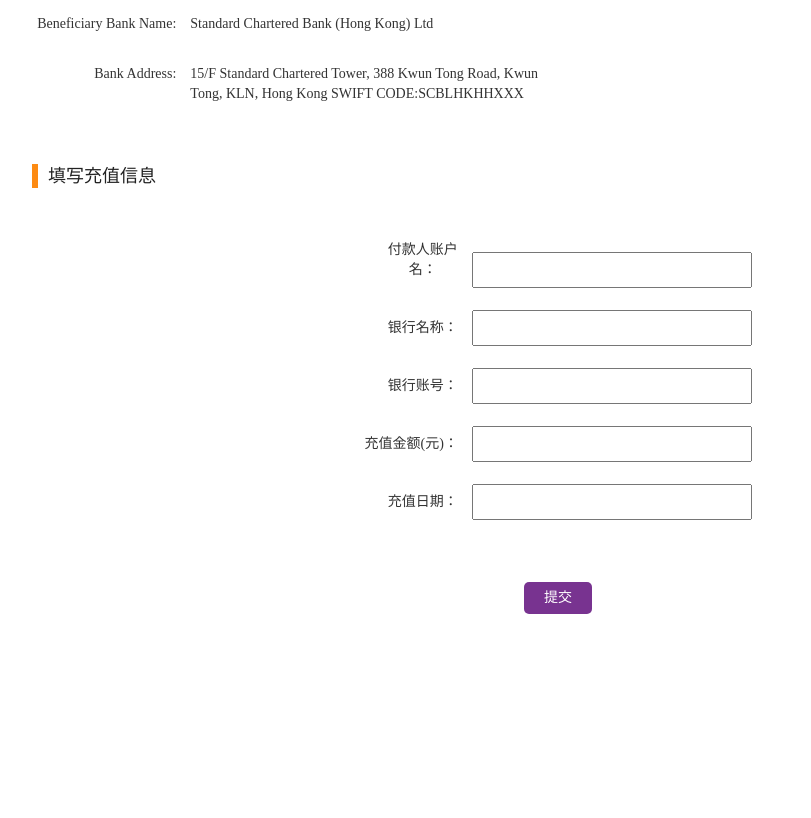
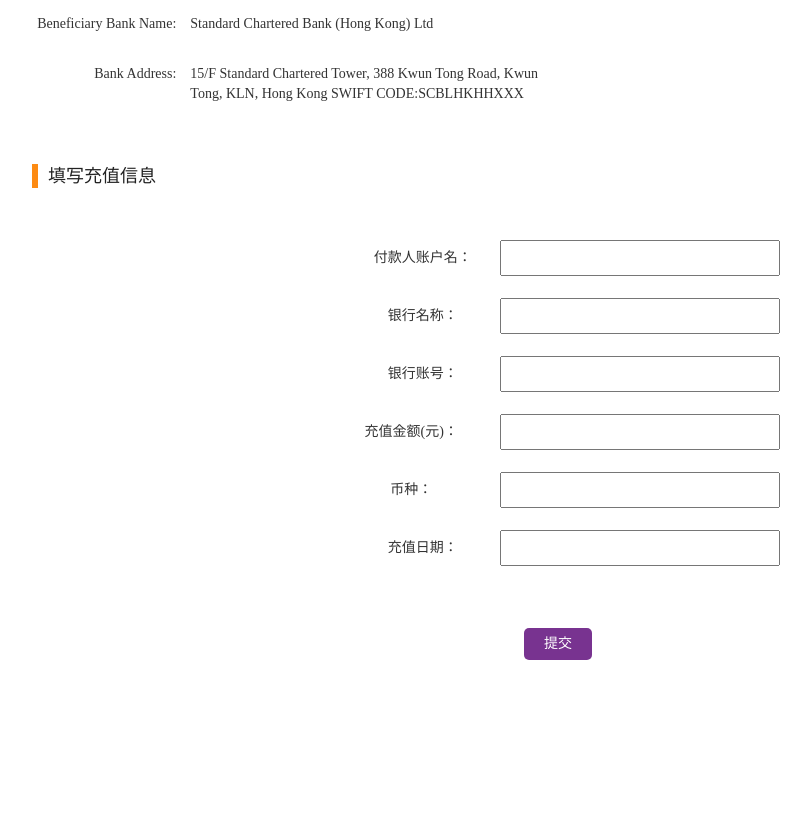
Before and after one commit to WenYan1/ydlweb, a Yii app: template ydlweb/views/capital/capital_recharge.php in a window 1280 px wide. Shown: the part 930-1748 px from the top of the page, without its empty margins (172-983 px from the left). Before the commit the page ends 1544 px from the top, so only its background shows below. Run offline with PHP 8.4 and a stand-in for Yii, Linux system fonts and the light colour scheme; the template is opened without the code that fills it, so the values that code supplies are empty; some libraries are stand-ins or nearby versions.

Commit message:
资金流水

```diff
--- a/ydlweb/views/capital/capital_recharge.php
+++ b/ydlweb/views/capital/capital_recharge.php
@@ -190,6 +190,10 @@ SWIFT CODE:SCBLHKHHXXX</span>
         							<p class="font-content-size font-color-default recharge-p">充值金额(元)：</p>
         							<input type="text" id="recharge_amount" required="required" name="recharge_amount" class="spacing-left recharge-to-input">
         						</div>
+								<div class="recharge-row">
+        							<p class="font-content-size font-color-default recharge-p">币种：</p>
+        							<input type="text" id="recharge_currency" required="required" name="recharge_currency" class="spacing-left recharge-to-input">
+        						</div>
         						<div class="recharge-row">
         							<p class="font-content-size font-color-default recharge-p space-recharge-left">充值日期：</p>
         							<input type="text" id="recharge_time" name="recharge_time" class="spacing-left recharge-to-input">
--- a/ydlweb/web/css/capital/capital.css
+++ b/ydlweb/web/css/capital/capital.css
@@ -256,7 +256,7 @@ td {
 	display:inline-block;
 }
 .recharge-p{
-	width:95px;
+	width:150px;
 }
 .space-recharge-left{
 	padding-left:23px;
```
Also changed, not shown: ydlweb/views/capital/capital_balance.php (+5 -3 lines), ydlweb/views/capital/capital_manager.php (+12 -8 lines).
